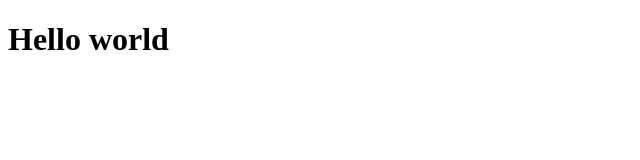
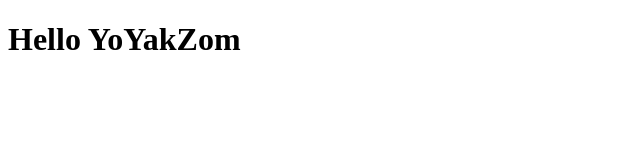
Before and after one commit to CMU02/YoYakZom_front, a React (Vite) app: page / in a window 1280 px wide. Shown: the top 160 px of the page, without its empty margins (0-640 px from the left). Built offline with nearby package versions, Linux system fonts and the light colour scheme.

Commit message:
- FIX : Hello World -> Hello YoYakZom 문구 변경

```diff
--- a/src/App.jsx
+++ b/src/App.jsx
@@ -2,7 +2,7 @@ function App() {
 
   return (
     <>
-      <h1>Hello world</h1>
+      <h1>Hello YoYakZom</h1>
     </>
   )
 }
```
